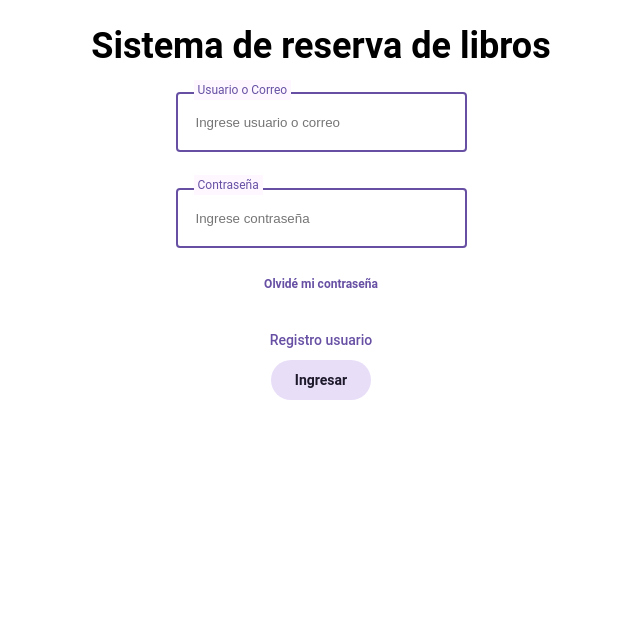
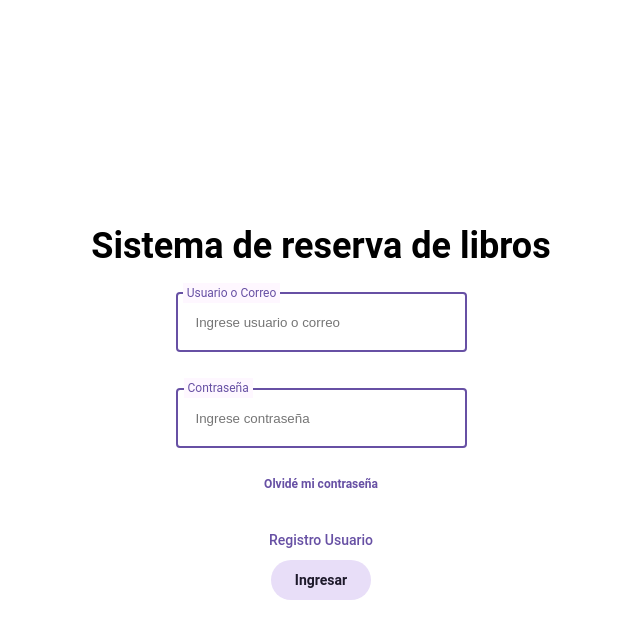
Before and after one commit to Denwort/virtual_library-frontend, a Next.js app: page /login in a window 1280 px wide. Shown: the top 638 px of the page, without its empty margins (319-959 px from the left). Built offline with nearby package versions, Linux system fonts and the light colour scheme.

Commit message:
posiciones

```diff
--- a/src/pages/login.js
+++ b/src/pages/login.js
@@ -54,9 +54,11 @@ const login = () => {
 
 
             <div id="alinearBotones">
+
+
             <div id="buttonRegis">
                 <div id="slayer-regis">
-                    <Link href="/registrarse" class="regis">Registro usuario</Link>
+                    <Link href="/registrarse" class="regis">Registro Usuario</Link>
                 </div>
             </div>
             <input type="button" value ="Ingresar" class="bIngre"/>
--- a/src/pages/styles/style_login.css
+++ b/src/pages/styles/style_login.css
@@ -15,8 +15,15 @@
     width: auto;
     background: #FFF;
     overflow: hidden;
+    display: flex;
+    flex-direction: column;
+    justify-content: center; /* Centrar verticalmente */
+    align-items: center; /* Centrar horizontalmente */
+    height: 100vh; /* Tamaño de la ventana del navegador */
+
 
 }
+
 
 #text_field_usuario{
     display: flex;
@@ -71,6 +78,7 @@
 .content{
     display: flex;
     height: 40px;
+    position: relative;
     flex-direction: column;
     justify-content: center;
     align-items: flex-start;
@@ -103,7 +111,8 @@
     line-height: 16px; /* 133.333% */
     width: auto;
     height: 20px;
-    top:80px ;
+    left: -4%; /* Ajustar la posición horizontal según tus necesidades */
+    top: -48%; /* Ajustar la posición vertical según tus necesidades */
 }
 
 #text_contraseña{
@@ -120,7 +129,8 @@
     font-weight: 400;
     line-height: 16px; /* 133.333% */
     height: 20px;
-    top:175px ;
+    left: -10px; /* Ajustar la posición horizontal según tus necesidades */
+    top: -20px; /* Ajustar la posición vertical según tus necesidades */
 }
 
 #inputUsu{
@@ -151,11 +161,6 @@
 
 }
 
-body {
-    width: 1280px;
-    height: 720px;
-    margin: 0 auto; /* Para centrar la página horizontalmente en la ventana del navegador */
-}
 
 
 .bIngre{
@@ -197,10 +202,13 @@ body {
 
 #slayer-regis{
     display: flex;
-    padding: 10px 12px;
+    padding: 10px 24px;
     justify-content: center;
     align-items: center;
     gap: 8px;
+
+
+
 }
 .regis{
     color: var(--m-3-sys-light-primary, #6750A4);
```
